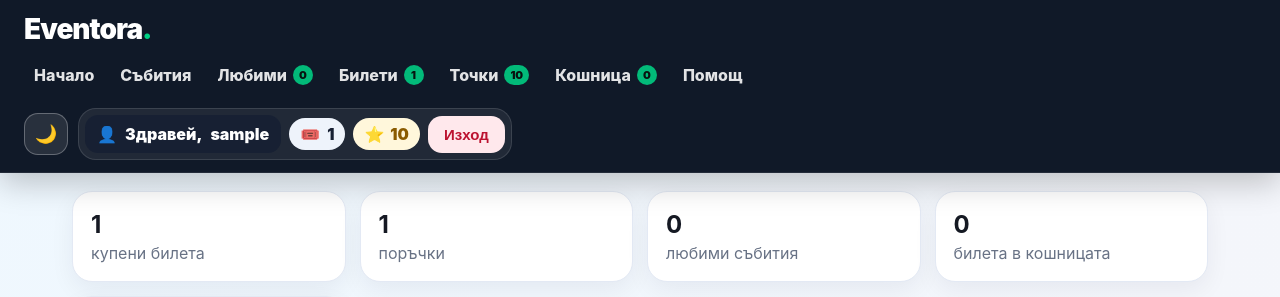
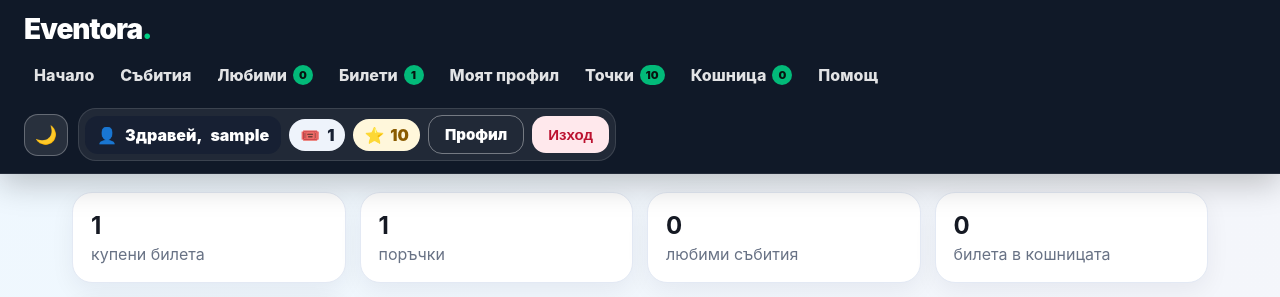
Before and after one commit to lubo96666-art/Eventora-site, a Spring app: template src/main/resources/templates/visualization.html in a window 1280 px wide. Shown: the top 297 px of the page. Run offline with Thymeleaf, Linux system fonts and the light colour scheme; the template is opened without the code that fills it: most values are stand-ins (such as "Sample title", 1, 10 or a date in 2020); data that the repository does not hold is empty; some of the project's set-up classes (security, data sources, template engines, error pages and the like) are left out, and stand-ins take their place.

Commit message:
feat: add profile navigation links

```diff
--- a/src/main/resources/templates/visualization.html
+++ b/src/main/resources/templates/visualization.html
@@ -126,6 +126,7 @@
             <a href="#events">Събития</a>
             <a href="#favorites" onclick="showFavoritesFromMenu(event)">Любими <span class="nav-badge" id="favoriteMenuCount">0</span></a>
             <a th:if="${username != null}" href="/my-tickets">Билети <span class="nav-badge" th:text="${boughtTicketsCount}">0</span></a>
+            <a th:if="${username != null}" th:href="@{/profile}">Моят профил</a>
             <a th:if="${username != null}" href="#points" onclick="showPointsPanel(event)">Точки <span class="nav-badge" id="pointsMenuCount">0</span></a>
             <a href="#cart" onclick="scrollToCart();return false;">Кошница <span class="nav-badge cart-count">0</span></a>
             <a th:if="${isAdmin}" href="/admin/events">Админ</a>
@@ -140,6 +141,7 @@
             <th:block th:if="${username != null}">
                 <div class="user-menu">
                     <span class="hello">Здравей, <span th:text="${username}">user</span></span><span class="account-chip">🎟️ <span th:text="${boughtTicketsCount}">0</span></span><span class="points-chip">⭐ <span id="headerPoints">0</span></span>
+                    <a class="btn outline" th:href="@{/profile}">Профил</a>
                     <form method="post" th:action="@{/logout}"><button class="btn danger" type="submit">Изход</button></form>
                 </div>
             </th:block>
```
